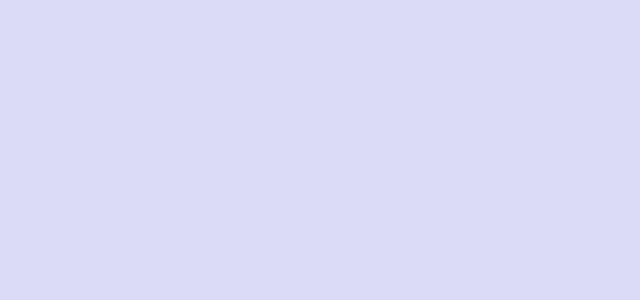
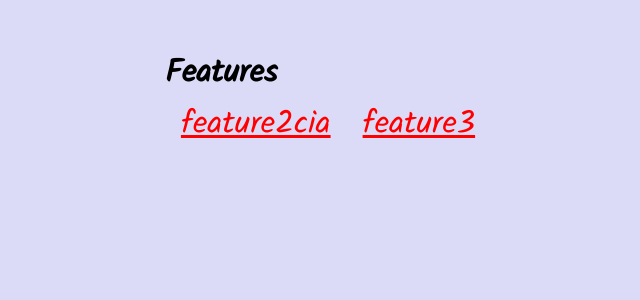
Before and after one commit to M1r4cl38/mobile-platform, a React (Create React App) app: page /features in a window 1280 px wide. Before the commit this address had no page. Shown: the top 300 px of the page, without its empty margins (312-952 px from the left). Built offline with nearby package versions, Linux system fonts and the light colour scheme.

Commit message:
features try

```diff
--- a/src/App.jsx
+++ b/src/App.jsx
@@ -1,8 +1,8 @@
 import { BrowserRouter, Routes, Route} from "react-router-dom";
 
 import style from './App.module.css';
-import { Feature3 } from "./pages/Feature 3";
-import { Feature1 } from "./pages/Feature1";
+import { Feature3 } from "./pages/Feature3";
+import { Features } from "./pages/Features";
 import { Feature2 } from "./pages/Feature2";
 import { Home } from "./pages/Home";
 import { Login } from "./pages/Login";
@@ -22,9 +22,9 @@ function App() {
           <Route path="/terms" element={<Terms />} />
           <Route path="/main" element={<Main />} />
           <Route path="/more" element={<More />} />
-          <Route path="/feature1" element={<Feature1 />} />
-          <Route path="/feature2" element={<Feature2 />} />
-          <Route path="/feature3" element={<Feature3 />} />
+          <Route path="/features" element={<Features />} />
+          <Route path="/features/:featureId" element={<Feature2 />} />
+          <Route path="/features/:featureId" element={<Feature3 />} />
         </Routes>
       </BrowserRouter>
     </div>
--- a/src/pages/Feature1.jsx
+++ /dev/null
@@ -1,10 +0,0 @@
-import style from './Feature1.module.css';
-
-
-export function Feature1() {
-    return (
-        <div>
-            Feature1
-        </div>
-    );
-}
--- a/src/pages/Feature2.jsx
+++ b/src/pages/Feature2.jsx
@@ -1,10 +1,13 @@
 import style from './Feature2.module.css';
+import { useParams } from 'react-router-dom';
 
 
 export function Feature2() {
+    const { serviceId }= useParams();
+
     return (
         <div>
-            Feature2
+            Feature2: {serviceId}
         </div>
     );
 }
--- a/src/pages/Feature 3.jsx
+++ b/src/pages/Feature3.jsx
@@ -1,10 +1,12 @@
 import style from './Feature3.module.css';
-
+import { useParams } from 'react-router-dom';
 
 export function Feature3() {
+    const { serviceId }= useParams();
+
     return (
         <div>
-            Feature3
+            Feature3: {serviceId}
         </div>
     );
 }
--- /dev/null
+++ b/src/pages/Features.jsx
@@ -0,0 +1,38 @@
+import style from './Features.module.css';
+import { Link } from "react-router-dom";
+import { Feature2 } from './Feature2';
+
+
+export function Features() {
+const features = [
+{
+    id: 'feature2',
+    title: 'feature2cia',
+    text: 'random2...gfgfdgh...gfdgs'
+},
+
+{
+    id: 'feature3',
+    title: 'feature3',
+    text: 'random3..fsgvkdjgnhusniusdfhguisdhgusdfghdgs'
+}
+
+]
+
+const linkStyle = {
+    color: 'red',
+    fontSize: '2rem',
+    margin: '0 1rem',
+};
+
+    return (
+        <div className="main-content">
+            <h1>Features</h1>
+            {features.map(Feature2 => (
+                <Link style={linkStyle} to={`/features/${Feature2.id}`}>
+                    {Feature2.title}
+                </Link>)
+            )}
+        </div>
+    );
+}
```
Also changed, not shown: src/pages/Feature1.module.css (deleted), src/pages/Features.module.css (added).
